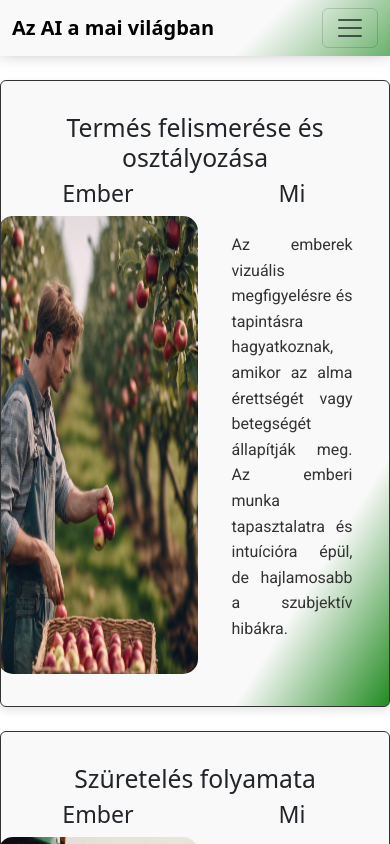
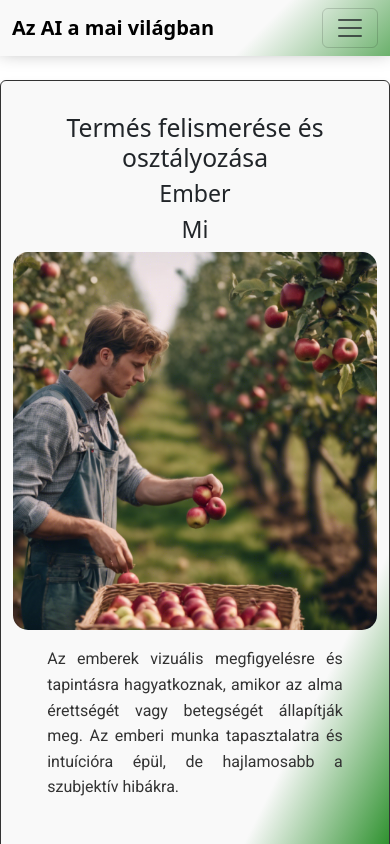
Before and after one commit to xauloq/IKTV_verseny, a React (Vite) app: page / in a window 390 px wide. Shown: the top 844 px of the page. Built offline with nearby package versions, Linux system fonts and the light colour scheme.

Commit message:
phone fix

```diff
--- a/src/components/Section.css
+++ b/src/components/Section.css
@@ -1,3 +1,6 @@
+
+
+
 @keyframes slideIn {
     from {
         transform: translateX(110%);
@@ -43,7 +46,7 @@ h3:hover, .active h3 {
     transition: color 0.3s ease;
 }
 
-.col-6 {
+.col-md-6 {
     display: flex;
     justify-content: center;
     align-items: center;
@@ -94,3 +97,29 @@ img {
     border-radius: 15px;
     z-index: 5;
 }
+
+@media (max-width: 768px) {
+    img {
+        width: clamp(200px, 100%, 500px);
+        margin: 2% auto;
+        border-radius: 15px;
+        z-index: 5;
+    }
+    @keyframes slideIn {
+        from {
+            transform: translateY(80%);
+        }
+        to {
+            transform: translateY(0);
+        }
+    }
+
+    @keyframes slideOut {
+        from {
+            transform: translateY(-80%);
+        }
+        to {
+            transform: translateY(0%);
+        }
+    }
+}
--- a/src/components/Section.jsx
+++ b/src/components/Section.jsx
@@ -23,29 +23,29 @@ function Section(props) {
         <section className="container sectionCont card mt-4">
             <h2>{props.secCim}</h2>
             <div className="row">
-                <div className={`col-6 text-center ${activeText === 'ember' ? 'active' : ''}`} onClick={handleEmberClick}>
+                <div className={`col-md-6 text-center ${activeText === 'ember' ? 'active' : ''}`} onClick={handleEmberClick}>
                     <h3>Ember</h3>
                 </div>
-                <div className={`col-6 text-center ${activeText === 'mi' ? 'active' : ''}`} onClick={handleMiClick}>
+                <div className={`col-md-6 text-center ${activeText === 'mi' ? 'active' : ''}`} onClick={handleMiClick}>
                     <h3>Mi</h3>
                 </div>
             </div>
             <div className={`row ${isMiLayout ? 'mi-layout' : 'ember-layout'}`}>
                 {isMiLayout ? (
                     <>
-                        <div className="col-6">
+                        <div className="col-md-6">
                             <p>{props.miText}</p>
                         </div>
-                        <div className="col-6">
+                        <div className="col-md-6">
                             <img src={imgSrc} alt=""/>
                         </div>
                     </>
                 ) : (
                     <>
-                        <div className="col-6">
+                        <div className="col-md-6">
                             <img src={imgSrc} alt=""/>
                         </div>
-                        <div className="col-6">
+                        <div className="col-md-6">
                             <p>{props.emberText}</p>
                         </div>
                     </>
```
